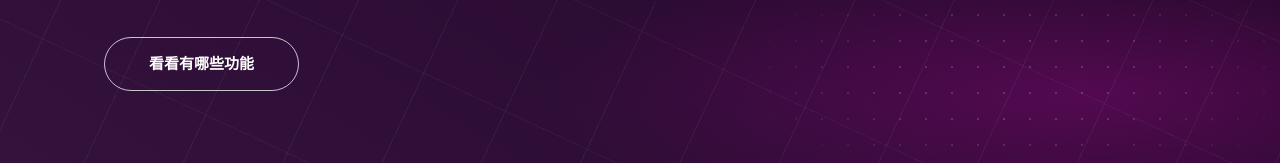
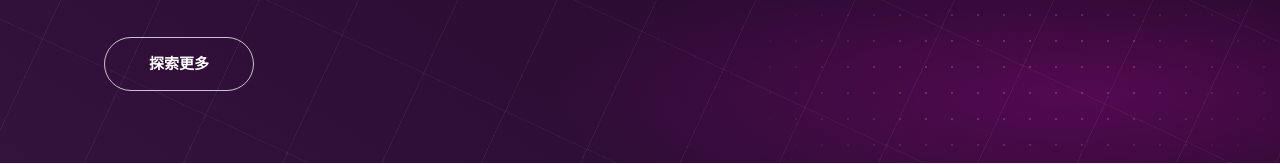
Before and after one commit to XingHo-VibeCoding/magic-hub, a website: page edian/index.html in a window 1280 px wide. Shown: the part 297-461 px from the top of the page. Drawn offline with Linux system fonts and the light colour scheme.

Commit message:
Day 9｜分区页主按钮统一为「探索更多」（对齐首页与参考站写法）
改了什么：数模区、电赛区 Hero 主按钮由「看看有哪些功能」改为「探索更多」，与首页按钮、以及参考站紫光同创（源码中 SeeMore 类 6 处全为「探索更多」）的写法一致；口语化的动词句式不再出现在按钮上

加了什么：无新增文件与样式，按钮的 heroBtn 挂钩与扫光动效保持不变

```diff
--- a/edian/index.html
+++ b/edian/index.html
@@ -29,7 +29,7 @@
       <p class="hero-sub">
         面向电子设计竞赛的备赛分区：往届国奖作品参考、器件与软件资源导航。
       </p>
-      <a class="btn-hero" href="#features" id="heroBtn">看看有哪些功能</a>
+      <a class="btn-hero" href="#features" id="heroBtn">探索更多</a>
     </div>
   </section>
 
```
Also changed, not shown: shumo/index.html (+1 -1 lines).
